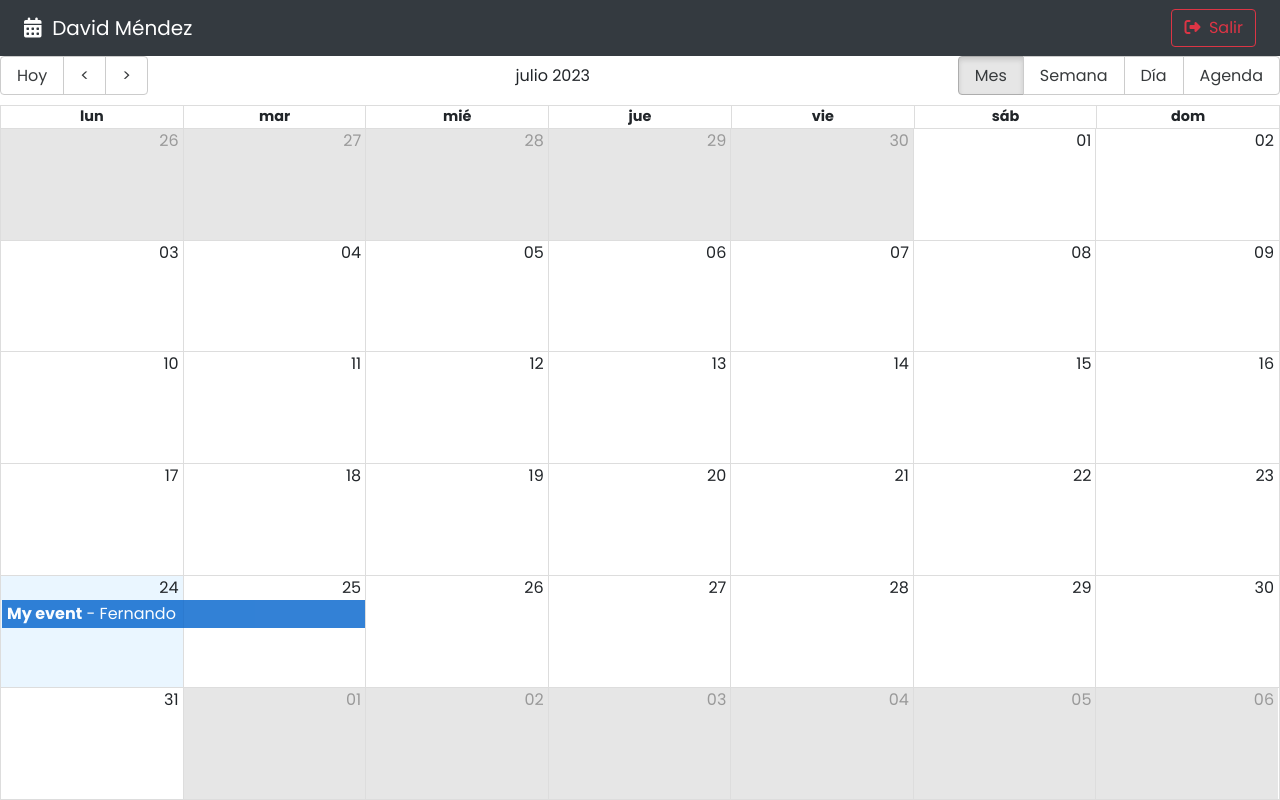
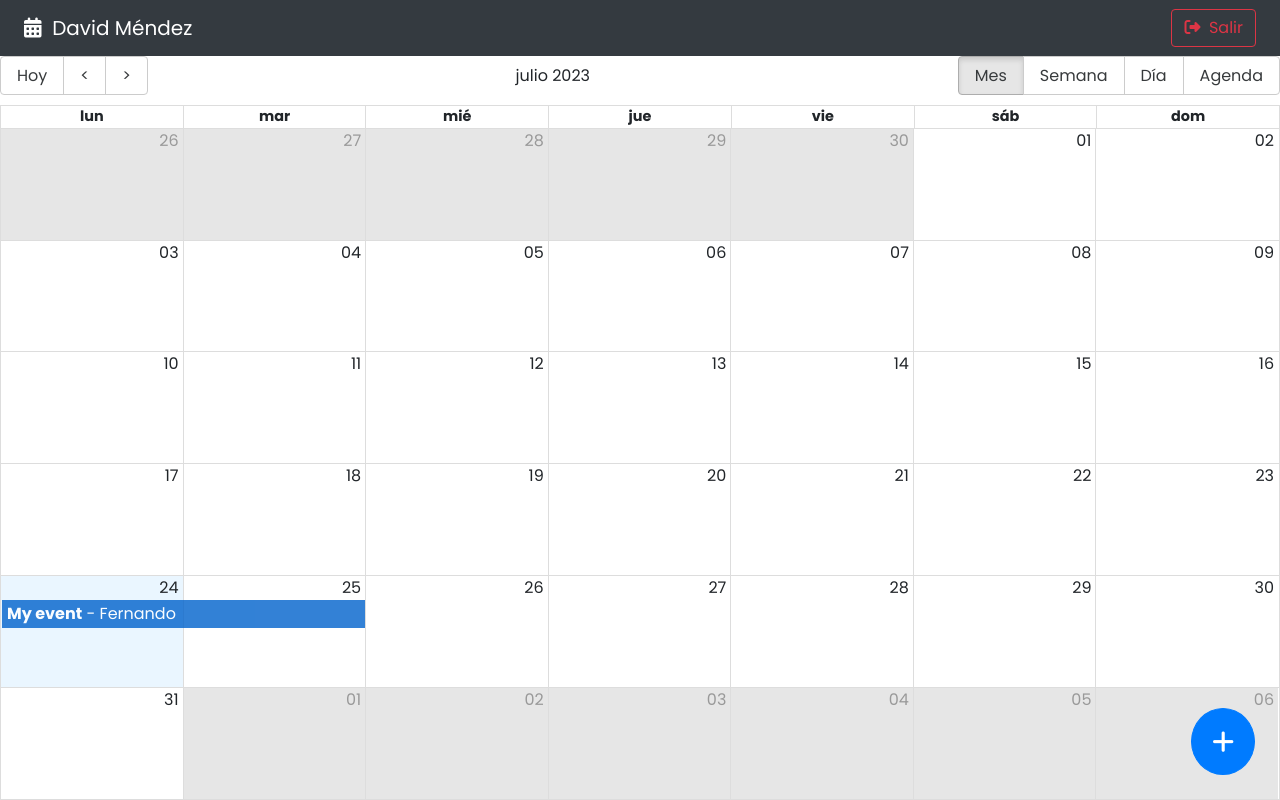
Before and after one commit to DavidMdez/Calendar-App-Frontend, a React (Vite) app: page / in a window 1280 px wide. Built offline with nearby package versions, Linux system fonts and the light colour scheme.

Commit message:
open new note

```diff
--- /dev/null
+++ b/src/calendar/components/FabAddNew.jsx
@@ -0,0 +1,32 @@
+import { addHours } from "date-fns";
+import { useCalendarStore, useUiStore } from "../../hooks"
+
+
+export const FabAddNew = () => {
+
+  const { openDateModal } = useUiStore();
+  const { setActiveEvent } = useCalendarStore();
+
+  const handleClickNew = () => {
+    setActiveEvent({
+      title: '',
+      notes: '',
+      start: new Date(),
+      end: addHours(new Date(), 2),
+      user: {
+        _id: '123',
+        name: 'Fernando',
+      }
+    })
+    openDateModal();
+  }
+
+  return (
+    <button
+      className="btn btn-primary fab"
+      onClick={handleClickNew}
+    >
+      <i className="fas fa-plus" />
+    </button>
+  )
+}
--- a/src/calendar/components/index.js
+++ b/src/calendar/components/index.js
@@ -1,3 +1,4 @@
 export * from './CalendarEvent';
 export * from './CalendarModal';
+export * from './FabAddNew';
 export * from './NavBar';
--- a/src/calendar/pages/CalendarPage.jsx
+++ b/src/calendar/pages/CalendarPage.jsx
@@ -1,7 +1,7 @@
 import { Calendar } from 'react-big-calendar';
 import 'react-big-calendar/lib/css/react-big-calendar.css';
 
-import { CalendarEvent, CalendarModal, NavBar } from "../components";
+import { CalendarEvent, CalendarModal, FabAddNew, NavBar } from "../components";
 import { getMessagesES, localizer } from '../../helpers';
 import { useState } from 'react';
 import { useCalendarStore, useUiStore } from '../../hooks';
@@ -61,6 +61,7 @@
       />
 
       <CalendarModal />
+      <FabAddNew />
     </>
   )
 }
--- a/src/styless.css
+++ b/src/styless.css
@@ -43,3 +43,12 @@
   outline: none;
   padding: 10px;
 }
+
+.fab{
+  border-radius: 100%;
+  bottom: 25px;
+  font-size: 25px;
+  padding: 20px;
+  position: fixed;
+  right: 25px;
+}
```
